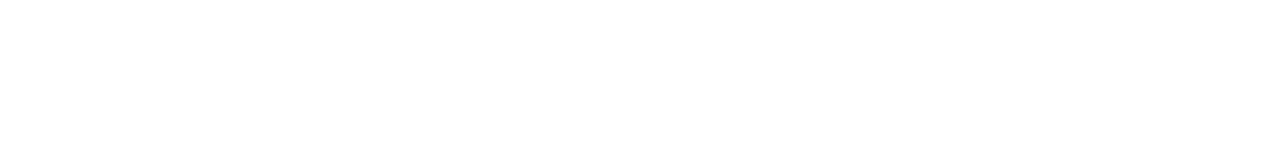
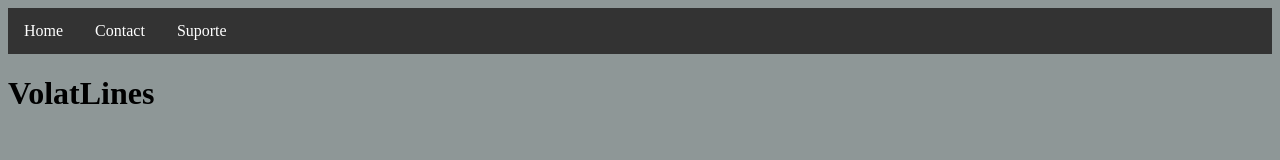
Before and after one commit to ViniSouza2006/Projeto-Int, a plain HTML site: page index.html in a window 1280 px wide. Drawn offline with Linux system fonts and the light colour scheme.

Commit message:
projeto-int

```diff
--- a/Estilo.css
+++ b/Estilo.css
@@ -0,0 +1,3 @@
+body{
+    background-color: rgb(142, 151, 151);
+}
--- a/index.html
+++ b/index.html
@@ -4,8 +4,49 @@
     <meta charset="UTF-8">
     <meta name="viewport" content="width=device-width, initial-scale=1.0">
     <title>Document</title>
+    <link rel="stylesheet" href="Estilo.css">
 </head>
 <body>
+    <style>
+        ul {
+            list-style-type: none;
+            margin: 0;
+            padding: 0;
+            overflow: hidden;
+            background-color: #333;
+        }
+
+        li{
+            float: left;
+        }
+
+        li a{
+            display: block;
+            color: white;
+            text-align: center;
+            padding: 14px 16px;
+            text-decoration: none;
+        }
+
+        li a:hover{
+            background-color: #111;
+        }
+
+    </style>
+    <ul>
+        <li><a class="active" href="Home">Home</a></li>
+        <li><a class="active" href="Contato">Contact</a></li>
+        <li><a class="active" href="Suporte">Suporte</a></li>
+    </ul>
+
+    <h1>VolatLines</h1>
+
+    <div class="container"></div>
+     <div class="card"></div>
+      <div class="imgbox"></div>
+       <a href="#"></a>
+        <img src="" alt="">
+
 
 </body>
 </html>
```
